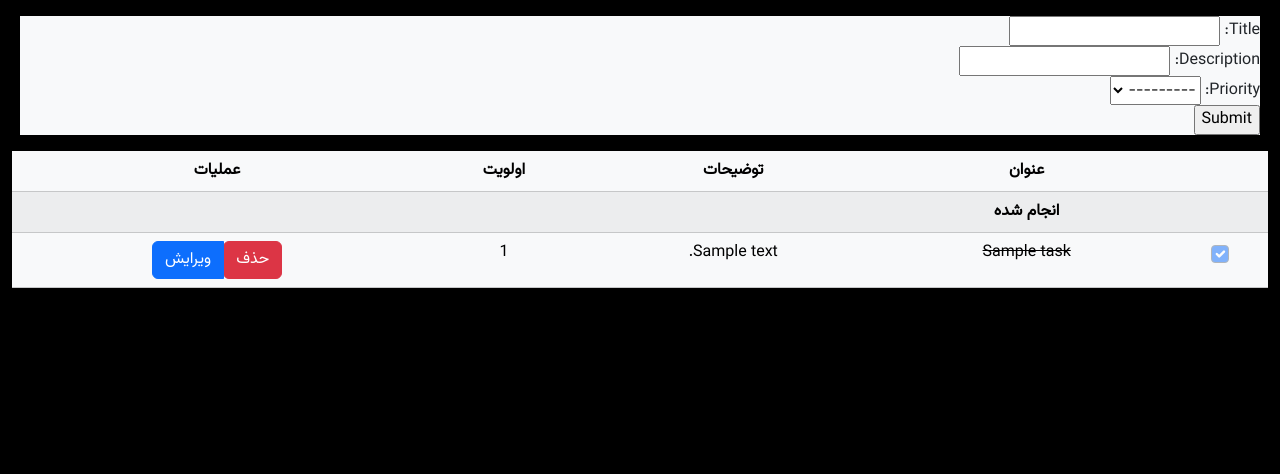
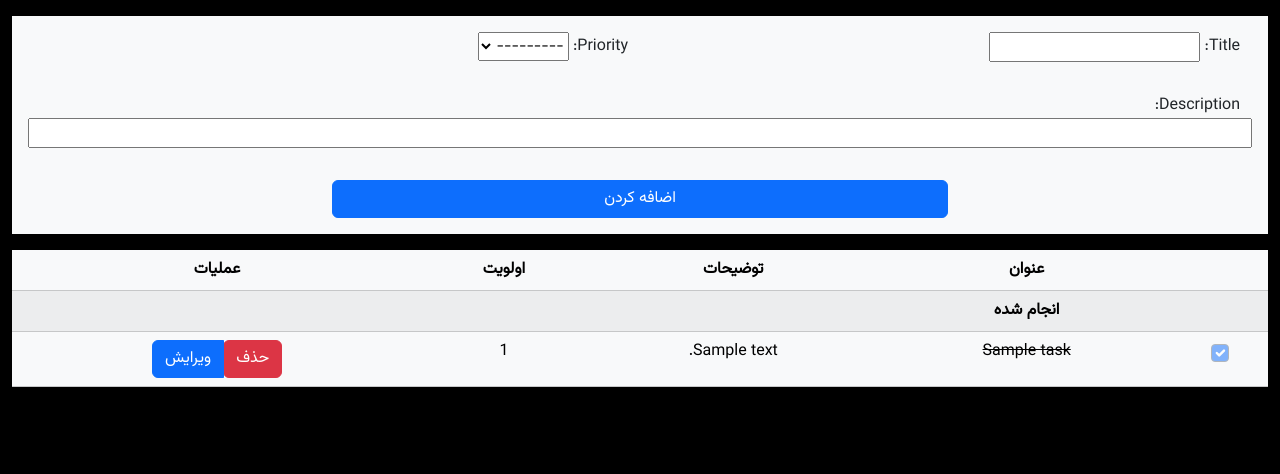
Before and after one commit to Behnaz81/TODOList, a Django app: page / in a window 1280 px wide. Shown: the part 56-530 px from the top of the page. Run offline with Django 5.2, Linux system fonts and the light colour scheme; tables that the repository leaves empty hold one stand-in row (values such as "Sample post").

Commit message:
styles were added for the inputs

```diff
--- a/templates/index.html
+++ b/templates/index.html
@@ -3,10 +3,25 @@
 {% block title %}صفحه اصلی{% endblock %}
 
 {% block content %}
-<form action="{% url 'index' %}" method="POST" class="bg-light m-2 mt-3">
+<form action="{% url 'index' %}" method="POST" class="bg-light mt-3 container-fluid">
     {% csrf_token %}
-    {{ form }}
-    <input type="submit" value="Submit">
+    <div class="row p-3">
+    <div class="col-6">
+        {{ form.title.label_tag }}
+        {{ form.title }}
+    </div>
+    <div class="col-6">
+        {{ form.priority.label_tag }}
+        {{ form.priority }}
+    </div>
+    </div>
+    <div class="row p-3">
+        {{ form.description.label_tag }}
+        {{ form.description }}
+    </div>
+    <div class="w-100 py-3">
+    <input type="submit" value="اضافه کردن" class="btn btn-primary text-center w-50 mx-auto d-block">
+    </div>
 </form>
     <table class="table table-striped table-light my-3 text-center">
         <thead>
```
